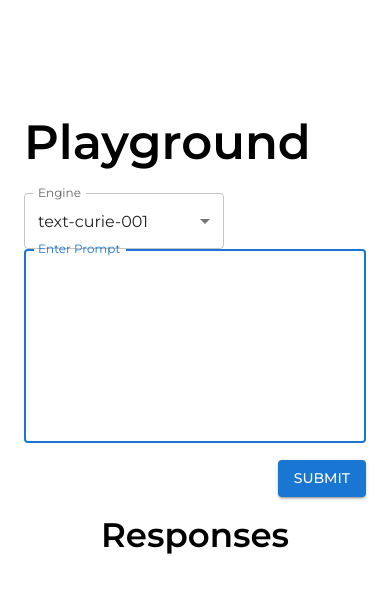
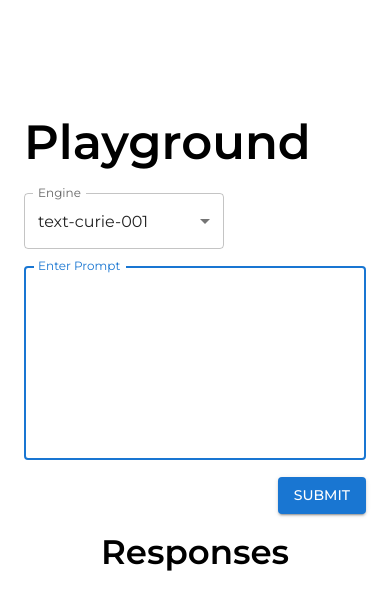
Before and after one commit to RobPanneton/Shopify_Application, a React (Create React App) app in the folder app/: page / in a window 390 px wide. Shown: the top 610 px of the page. Built offline with nearby package versions, Linux system fonts and the light colour scheme.

Commit message:
add bottom space below engine select for mobile version

```diff
--- a/app/src/components/mainPage/Form.js
+++ b/app/src/components/mainPage/Form.js
@@ -12,6 +12,8 @@ import {
   InputLabel,
   MenuItem,
 } from "@mui/material";
+
+import styled from "styled-components";
 
 export const Form = () => {
   // GET CONTEXT
@@ -59,6 +61,7 @@ export const Form = () => {
               })}
             </Select>
           </FormControl>
+          <SpacerDiv> </SpacerDiv>
         </Box>
       </Grid>
       <TextField
@@ -78,3 +81,9 @@ export const Form = () => {
     </form>
   );
 };
+
+const SpacerDiv = styled.div`
+  @media only screen and (max-width: 900px) {
+    min-height: 17px;
+  }
+`;
--- a/app/src/components/mainPage/Results.js
+++ b/app/src/components/mainPage/Results.js
@@ -8,8 +8,6 @@ import styled from "styled-components";
 export const Results = () => {
   // GET CONTEXT FOR CONTENT
   const { aiResponses } = useContext(AppContext);
-
-  console.log(aiResponses);
 
   // RENDER THE CONTENT
   return (
```
